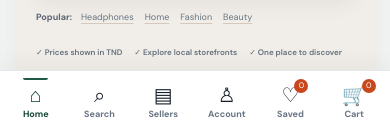
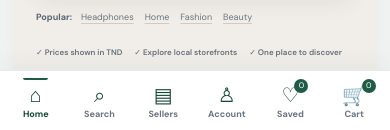
Before and after one commit to medkhalilghdamsi-dev/MARCHY, a React (Vite) app: page / in a window 390 px wide. Shown: the part 712-842 px from the top of the page. Built offline with nearby package versions, Linux system fonts and the light colour scheme.

Commit message:
Unify legacy accent colors with MARCHY green palette

```diff
--- a/src/styles/base-mobile-navigation.css
+++ b/src/styles/base-mobile-navigation.css
@@ -1,11 +1,11 @@
 /* Mobile-first persistent marketplace navigation */
 .mobile-tabbar{display:none}
 @media(max-width:640px){
- .mobile-tabbar{position:fixed;z-index:40;left:0;right:0;bottom:0;display:grid;grid-template-columns:repeat(6,minmax(0,1fr));gap:2px;padding:8px 5px calc(8px + env(safe-area-inset-bottom));background:#fff;border-top:1px solid #e5e9ed;box-shadow:0 -6px 22px #17212b0c}
+ .mobile-tabbar{position:fixed;z-index:40;left:0;right:0;bottom:0;display:grid;grid-template-columns:repeat(6,minmax(0,1fr));gap:2px;padding:8px 5px calc(8px + env(safe-area-inset-bottom));background:#fff;border-top:1px solid #e5e9ed;box-shadow:0 -6px 22px #1747350c}
  .mobile-tabbar a{display:flex;flex-direction:column;align-items:center;justify-content:center;gap:3px;min-height:44px;color:#687482;text-decoration:none}
- .mobile-tabbar a>span{position:relative;font-size:21px;line-height:1.1;color:#17212b}
+ .mobile-tabbar a>span{position:relative;font-size:21px;line-height:1.1;color:#174735}
  .mobile-tabbar a small{font-size:9px;font-weight:700}
- .mobile-tabbar i{position:absolute;top:-5px;right:-9px;min-width:14px;height:14px;padding:0 3px;display:grid;place-items:center;border-radius:10px;background:#c9471d;color:#fff;font-size:8px;font-style:normal}
+ .mobile-tabbar i{position:absolute;top:-5px;right:-9px;min-width:14px;height:14px;padding:0 3px;display:grid;place-items:center;border-radius:10px;background:#1f5b45;color:#fff;font-size:8px;font-style:normal}
  .app-root{padding-bottom:76px}
  .is-rtl .mobile-tabbar{direction:rtl}
 }
```
